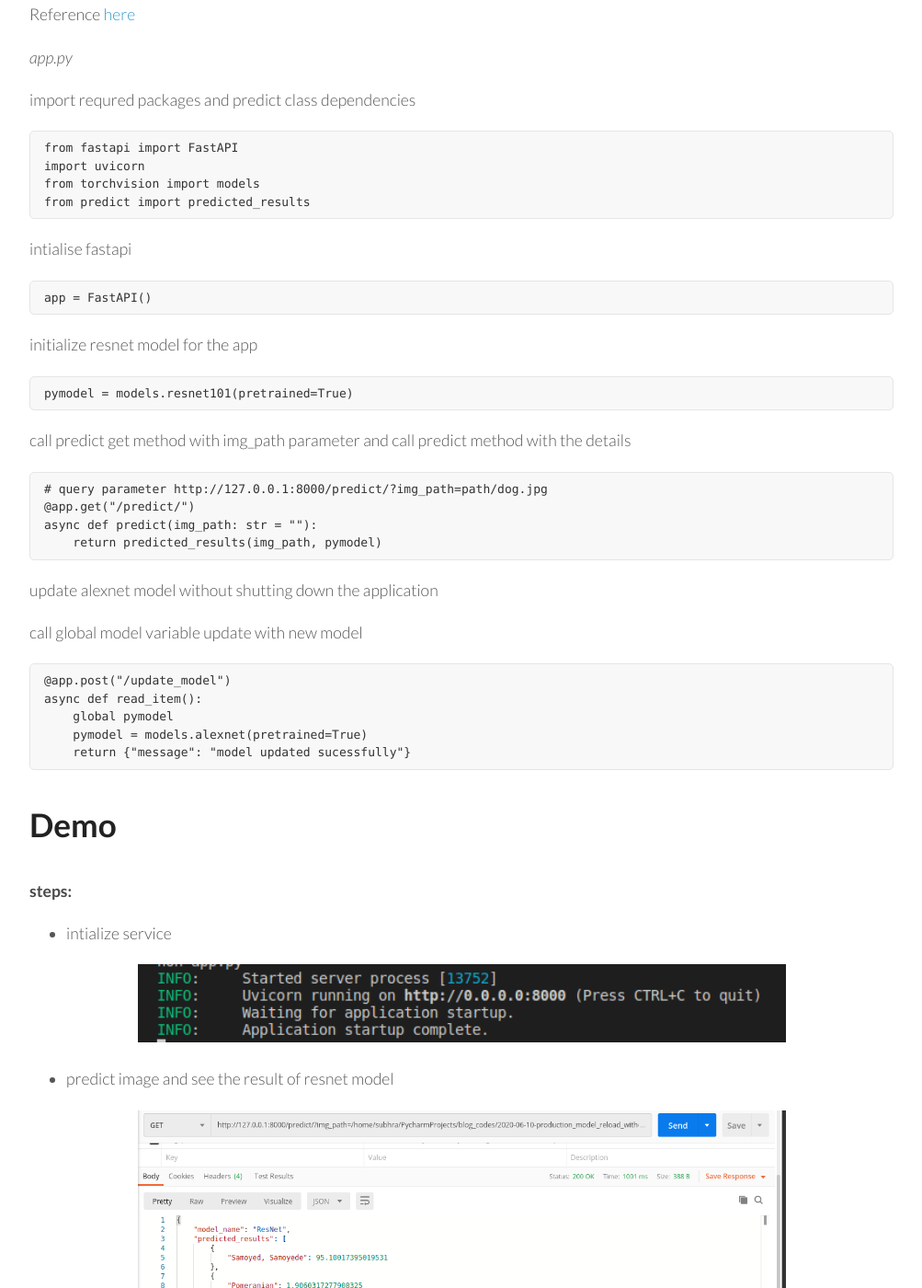
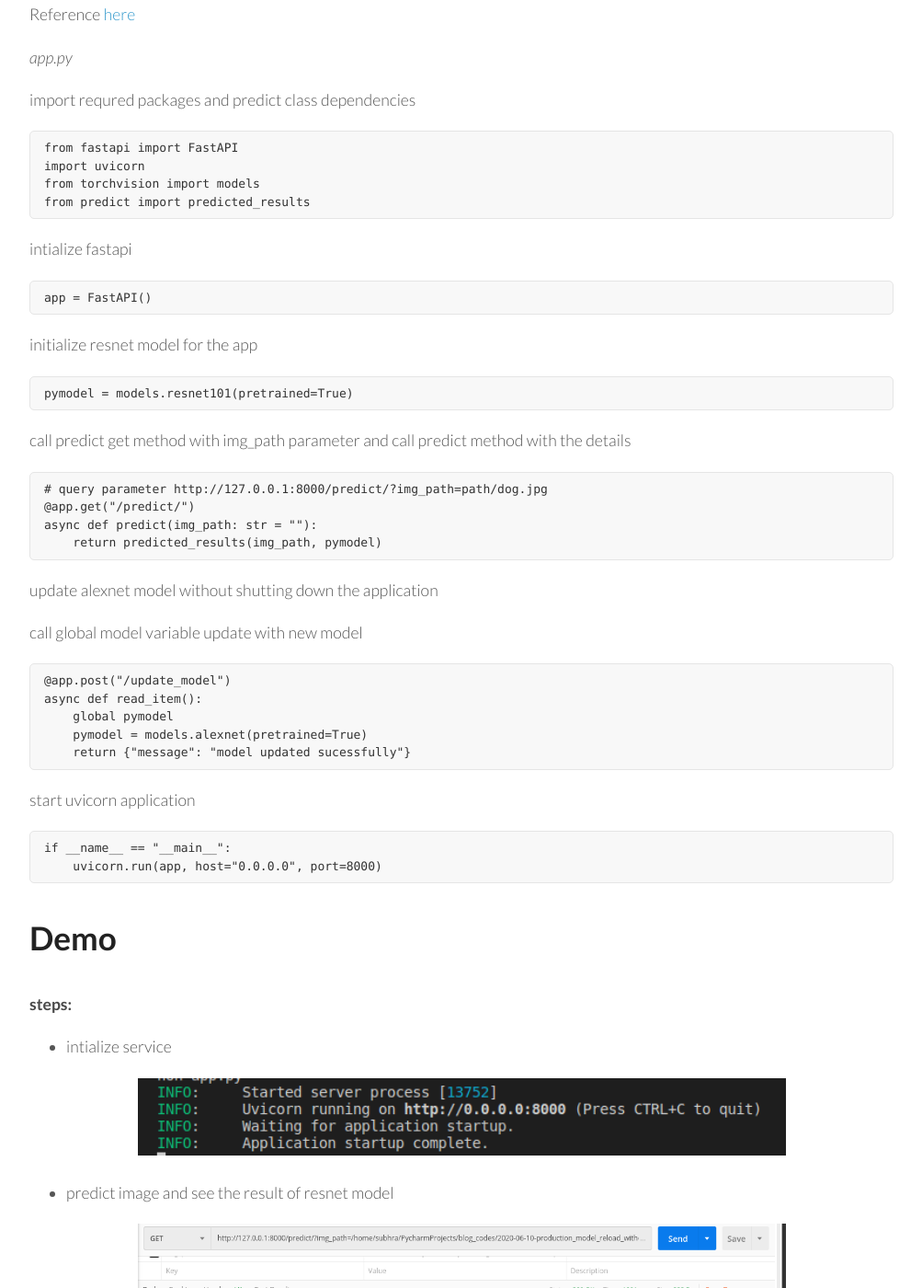
Before and after one commit to Subhraj07/Subhraj07.github.io, a Jekyll site: the page built from _posts/2020-06-10-production_model_reload_without_shutting_download_app.md, in a window 1280 px wide and 1400 px high, scrolled down 3511 px. Shown: the whole window at 92% size, without its empty margins (138-1141 px from the left). Built offline with Jekyll 4.4.1, drawn with Linux system fonts in a browser that asks for light colours; nearby versions of some CDN libraries.

Commit message:
api start code implemented

````diff
--- a/_posts/2020-06-10-production_model_reload_without_shutting_download_app.md
+++ b/_posts/2020-06-10-production_model_reload_without_shutting_download_app.md
@@ -129,7 +129,7 @@ from torchvision import models
 from predict import predicted_results
 ```
 
-intialise fastapi
+intialize fastapi
 ```
 app = FastAPI()
 ```
@@ -159,6 +159,12 @@ async def read_item():
     return {"message": "model updated sucessfully"}
 ```
 
+start uvicorn application
+```
+if __name__ == "__main__":
+    uvicorn.run(app, host="0.0.0.0", port=8000)
+```
+
 # Demo
 
 #### steps:
````
